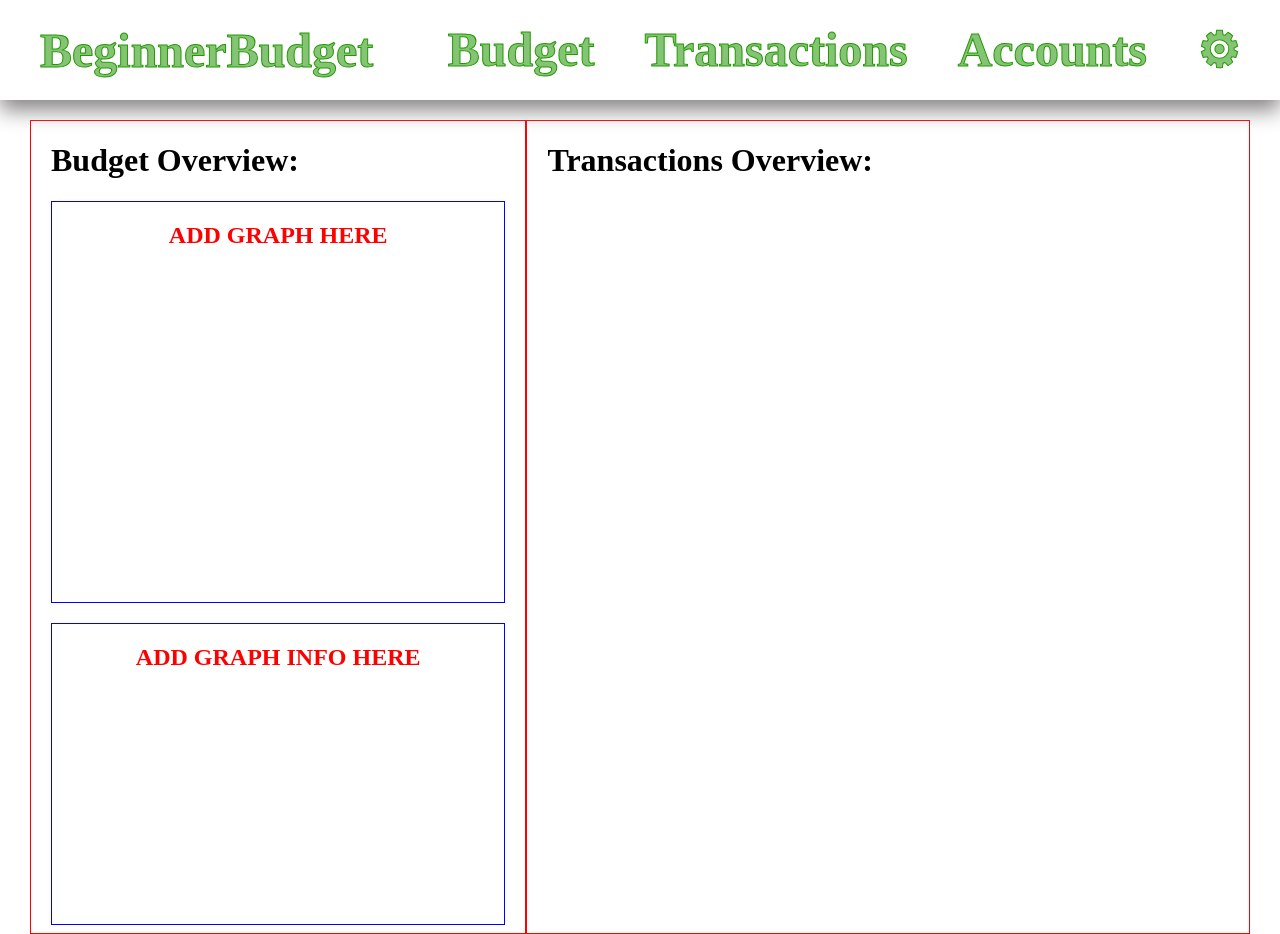
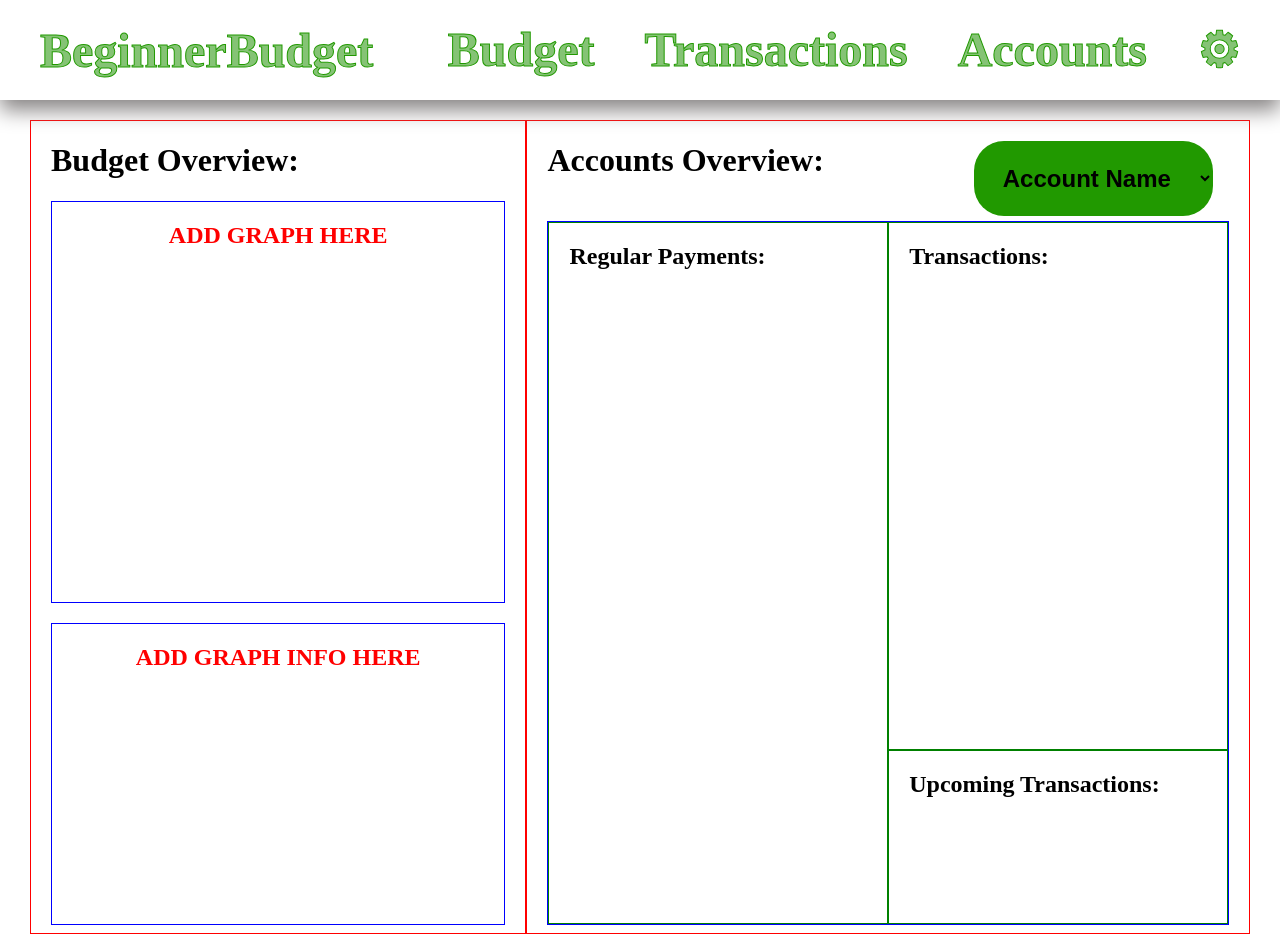
Before and after one commit to ThomasWhiteside06/Thesis-Project, an Angular app in the folder client/: page / in a window 1280 px wide. Built offline with nearby package versions, Linux system fonts and the light colour scheme.

Commit message:
added a way to create new users - temporarily within settings menu, will be moved to the login page after the app gains functionality

```diff
--- a/client/src/app/home/home.css
+++ b/client/src/app/home/home.css
@@ -20,6 +20,12 @@
     border: 1px solid blue;
 }
 
+.subsubcontainer {
+    border: 1px solid green;
+    padding-left: 20px;
+    padding-right: 20px;
+}
+
 #budget-overview-container {
     width: 40%;
 }
@@ -33,8 +39,54 @@
     margin-top: 20px;
 }
 
-#transaction-overview-container {
+#accounts-overview-container {
     width: 60%;
+}
+
+#accounts-title-container {
+    padding-top: 20px;
+    display: flex;
+}
+
+#accounts-title {
+    translate: 0 -20px;
+}
+
+select {
+    background-color: var(--secondary);
+    height: 75px;
+    width: fit-content;
+    border-radius: 30px;
+    border: none;
+    color: var(--text);
+    font-weight: bold;
+    font-size: 1.5rem;
+    padding: 0 25px;
+    cursor: pointer;
+}
+
+#account-selector {
+    translate: 150px;
+}
+
+#transactions-container {
+    height: 702px;
+    display: grid;
+    grid-template-columns: 1fr 1fr;
+}
+
+#right-col-container {
+    display: flex;
+    flex-direction: column;
+    height: 100%;
+}
+
+#all-transactions-container {
+    flex: 0 0 75%;
+}
+
+#upcoming-transactions-container {
+    flex: 0 0 24.5%;
 }
 
 p {
--- a/client/src/app/home/home.html
+++ b/client/src/app/home/home.html
@@ -8,7 +8,25 @@
             <h2 class = 'WIP'>ADD GRAPH INFO HERE</h2>
         </div>
     </div>
-    <div id = 'transaction-overview-container' class = 'container'>
-        <h1 class = 'title'>Transactions Overview:</h1>
+    <div id = 'accounts-overview-container' class = 'container'>
+        <div id = 'accounts-title-container'>
+            <h1 id = 'accounts-title' class = 'title'>Accounts Overview:</h1>
+            <select id = 'account-selector'>
+                <option>Account Name</option>
+            </select>
+        </div>
+        <div id = 'transactions-container' class = 'subcontainer'>
+            <div id = 'regular-payments-container' class = 'subsubcontainer'>
+                <h2 class = 'title'>Regular Payments:</h2>
+            </div>
+            <div id = 'right-col-container'>
+                <div id = 'all-transactions-container' class = 'subsubcontainer'>
+                    <h2 class = 'title'>Transactions:</h2>
+                </div>
+                <div id = 'upcoming-transactions-container' class = 'subsubcontainer'>
+                    <h2 class = 'title'>Upcoming Transactions:</h2>
+                </div>
+            </div>
+        </div>
     </div>
 </div>
--- a/client/src/app/services/user.ts
+++ b/client/src/app/services/user.ts
@@ -1,7 +1,7 @@
 import { Injectable } from '@angular/core';
 import { HttpClient } from '@angular/common/http';
 import { Observable } from 'rxjs';
-import { type User, type UpdateUser } from '../models/users'
+import { type User, type UpdateUser, NewUser } from '../models/users'
 
 @Injectable({
     providedIn: 'root'
@@ -14,11 +14,15 @@ export class UserService {
         return this.http.get<User>(`${this.apiUrl}/users/${userId}`);
     }
 
+    addUser(user: NewUser): Observable<User> {
+        return this.http.post<User>(`${this.apiUrl}/users/`, user);
+    }
+
     updateUser(userId: string, user: UpdateUser): Observable<User> {
-        return this.http.put<User>(`${this.apiUrl}/users/${userId}`, user); //maybe change put to post depending on how ryans built the backend
+        return this.http.put<User>(`${this.apiUrl}/users/${userId}`, user);
     }
 
     deleteUser(userId: string): Observable<void> {
-    return this.http.delete<void>(`${this.apiUrl}/users/${userId}`);
+        return this.http.delete<void>(`${this.apiUrl}/users/${userId}`);
+    }
 }
-}
--- a/client/src/app/settings/settings.css
+++ b/client/src/app/settings/settings.css
@@ -83,3 +83,8 @@ form button {
     display: block;
     margin: 0 auto;
 }
+
+
+#temp-create-container {
+    translate: -1612px 250px;
+}
--- a/client/src/app/settings/settings.html
+++ b/client/src/app/settings/settings.html
@@ -17,7 +17,7 @@
         </div>
         <div class = 'setting-container'>
             <h2 class = 'subtitle'>Update Details:</h2>
-            <form #form = 'ngForm' (ngSubmit) = 'submitForm(form)'>
+            <form #form = 'ngForm' (ngSubmit) = 'submitForm()'>
                 <div class = 'form-group'>
                     <label for = 'email'>Email:</label>
                     <input type = 'email' name = 'email' [(ngModel)] = 'email' required>
@@ -37,5 +37,29 @@
                 <button type = 'submit'>Submit</button>
             </form>
         </div>
+        <!-- Add a user - will be moved -->
+        <div class = 'setting-container' id = 'temp-create-container'>
+            <h2 class = 'subtitle'>Create User:</h2>
+            <form (ngSubmit) = 'addUser()'>
+                <div class = 'form-group'>
+                    <label for = 'email'>Email:</label>
+                    <input type = 'email' name = 'newEmail' [(ngModel)] = 'newEmail' required>
+                </div>
+                <div class = 'form-group'>
+                    <label for = 'password'>Password:</label>
+                    <input type = 'password' name = 'newPassword' [(ngModel)] = 'newPassword' required>
+                </div>
+                <div class = 'form-group'>
+                    <label for = 'forename'>Forename:</label>
+                    <input type = 'forename' name = 'newForename' [(ngModel)] = 'newForename' required>
+                </div>
+                <div class = 'form-group'>
+                    <label for = 'surname'>Surname:</label>
+                    <input type = 'surname' name = 'newSurname' [(ngModel)] = 'newSurname' required>
+                </div>
+                <button type = 'submit'>Submit</button>
+            </form>
+        </div>
+        <!-- End of add a user -->
     </div>
 </div>
--- a/client/src/app/settings/settings.ts
+++ b/client/src/app/settings/settings.ts
@@ -3,9 +3,10 @@ import { ThemeService } from '../services/theme';
 import { currencies } from '../currencies';
 import { CommonModule } from '@angular/common';
 import { FormsModule } from '@angular/forms';
-import { NgForm } from '@angular/forms';
 import { UserService } from '../services/user';
 import { ChangeDetectorRef } from '@angular/core';
+import { UpdateUser } from '../models/users';
+import type { NewUser } from '../models/users';
 
 
 @Component({
@@ -19,32 +20,66 @@ export class Settings {
     this.loadUser();
   }
   currencies = currencies;
-  selectedCurrency = 'GBP';
+  selectedCurrency: string = 'GBP';
+  userId: string = '';
   email:string = '';
   password:string = '';
   forename:string = '';
   surname:string = '';
+  newEmail:string = '';
+  newPassword:string = '';
+  newForename:string = '';
+  newSurname:string = '';
 
   toggleTheme(): void {
     this.themeService.toggleTheme();
   }
 
-  submitForm(form: NgForm): void {
-    if (this.email && this.password && this.forename && this.surname) {
-      console.log('Form Submitted!');
-      form.resetForm();
-    } else {
-      console.log('Please enter all fields!')
-    }
+  submitForm(): void {
+    const updatedUser:UpdateUser = {
+        email: this.email,
+        firstName: this.forename,
+        lastname: this.surname
+    };
+    console.log('Updating user:', this.userId);
+    console.log('Data being sent:', updatedUser);
+    if (this.password) {updatedUser.password = this.password;}
+    this.userService.updateUser(this.userId, updatedUser).subscribe({
+        next: (response) => {
+            console.log('User updated:', response);
+            this.password = '';
+        },
+        error: (error) => {console.error('Failed to update user:', error);console.error('Backend response:', error.error)}
+    });
   }
 
   loadUser(): void {
-    const userId = "303a8279-3df3-4567-bac2-0f5645810998"; //temp until login built
+    const userId = "badb8d32-c7d2-4787-941c-f754936f7ed1"; //temp until login built
     this.userService.getUser(userId).subscribe(user => {
+        this.userId = user.id;
         this.email = user.email;
         this.forename = user.firstName;
         this.surname = user.lastname;
         this.cdr.detectChanges();
     });
+  }
+
+  addUser(): void {
+    console.log('Selected currency:', this.selectedCurrency);
+    const newUser:NewUser = {
+        email: this.newEmail,
+        password: this.newPassword,
+        firstName: this.newForename,
+        lastname: this.newSurname,
+        currency: this.selectedCurrency
+    };
+    console.log('Creating User:', newUser);
+    this.userService.addUser(newUser).subscribe({
+        next: (response) => {
+            console.log('User created:', response);
+            this.newPassword = '';
+        },
+        error: (error) => {console.error('Failed to update user:', error);console.error('Backend response:', error.error)}
+    });
+  }
 }
-}
```
Also changed, not shown: client/src/app/models/users.ts (+17 -8 lines).
